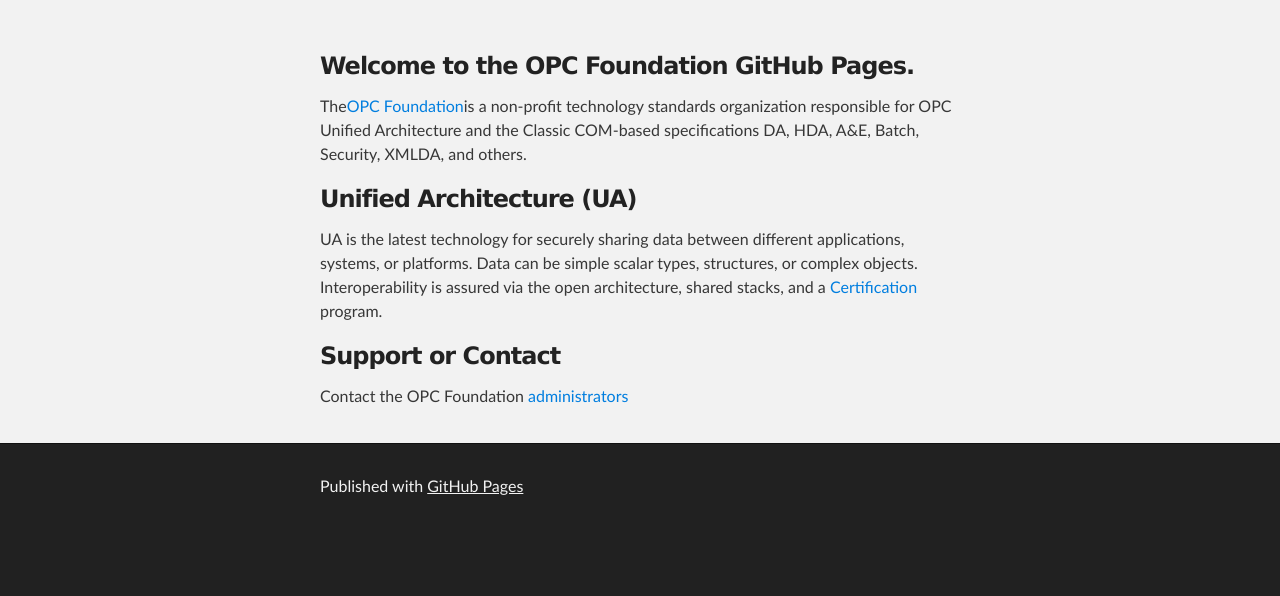
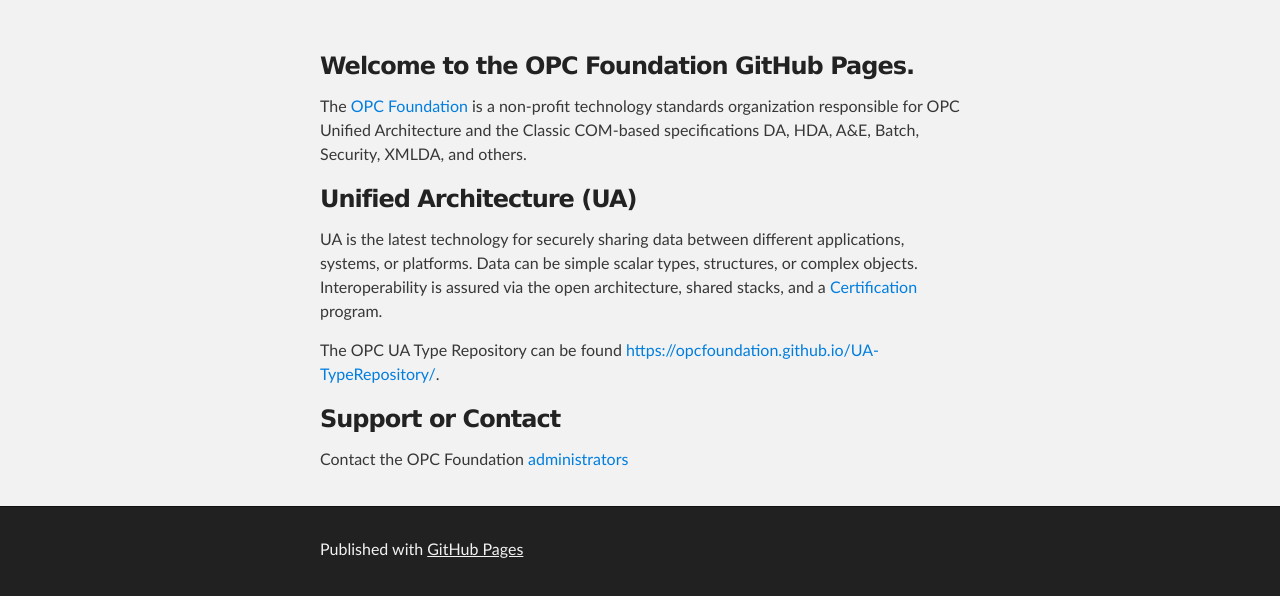
Before and after one commit to OPCFoundation/opcfoundation.github.io, a plain HTML site: page index.html in a window 1280 px wide. Shown: the part 212-808 px from the top of the page. Drawn offline with Linux system fonts and the light colour scheme.

Commit message:
Update index.html

```diff
--- a/index.html
+++ b/index.html
@@ -30,13 +30,14 @@
         <h3>
 <a id="welcome-to-the-opc-foundation-github-pages" class="anchor" href="#welcome-to-the-opc-foundation-github-pages" aria-hidden="true"><span class="octicon octicon-link"></span></a>Welcome to the OPC Foundation GitHub Pages.</h3>
 
-<p>The<a href="https://opcfoundation.org">OPC Foundation</a>is a non-profit technology standards organization responsible for OPC Unified Architecture and the Classic COM-based specifications DA, HDA, A&amp;E, Batch, Security, XMLDA, and others.</p>
+<p>The <a href="https://opcfoundation.org">OPC Foundation</a> is a non-profit technology standards organization responsible for OPC Unified Architecture and the Classic COM-based specifications DA, HDA, A&amp;E, Batch, Security, XMLDA, and others.</p>
 
 <h3>
 <a id="unified-architecture-ua" class="anchor" href="#unified-architecture-ua" aria-hidden="true"><span class="octicon octicon-link"></span></a>Unified Architecture (UA)</h3>
 
 <p>UA is the latest technology for securely sharing data between different applications, systems, or platforms. Data can be simple scalar types, structures, or complex objects. Interoperability is assured via the open architecture, shared stacks, and a <a href="https://opcfoundation.org/certification/overview-benefits/">Certification</a> program.</p>
 
+<p>The OPC UA Type Repository can be found <a href="https://opcfoundation.github.io/UA-TypeRepository/">https://opcfoundation.github.io/UA-TypeRepository/</a>.
 <h3>
 <a id="support-or-contact" class="anchor" href="#support-or-contact" aria-hidden="true"><span class="octicon octicon-link"></span></a>Support or Contact</h3>
 
```
